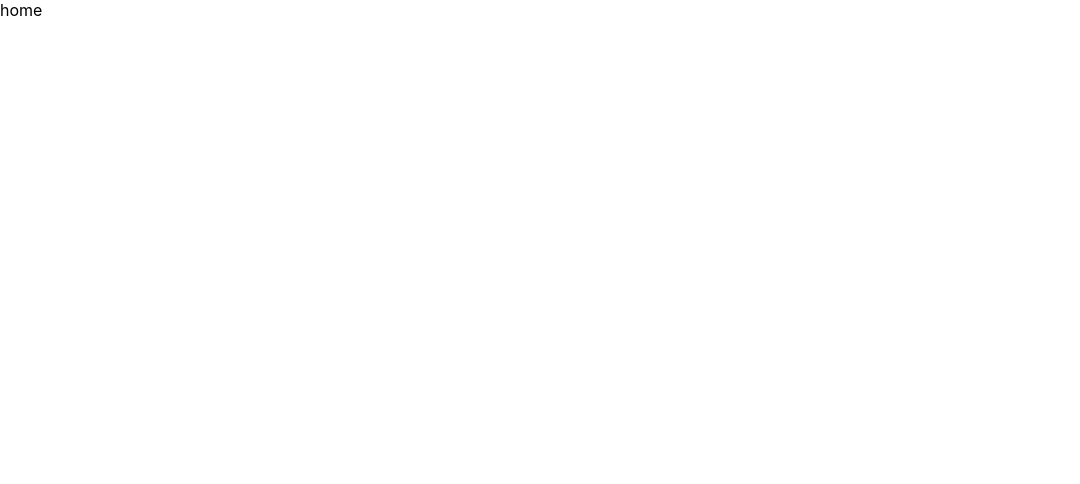
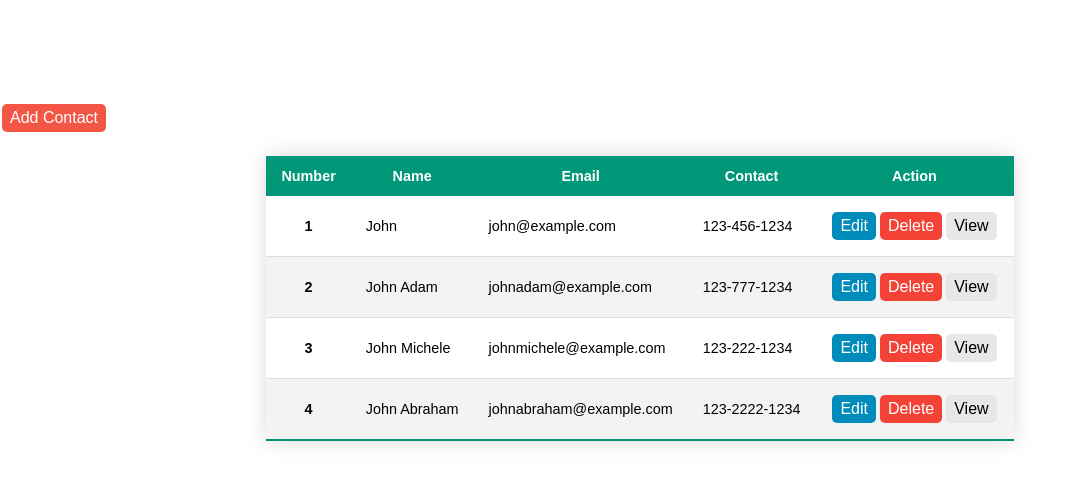
Before and after one commit to mabuhanifa/rtk-qury-prac-01, a React (Create React App) app: page / in a window 1280 px wide. Shown: the top 484 px of the page, without its empty margins (0-1080 px from the left). Built offline with nearby package versions, Linux system fonts and the light colour scheme; data requests are answered from the project's data file.

Commit message:
data displayed and POST method added

```diff
--- a/src/pages/home/Home.js
+++ b/src/pages/home/Home.js
@@ -1,14 +1,55 @@
-import { useContactsQuery } from '../../redux/rtk query/contactsApi';
-import './home.css';
+import { Link } from "react-router-dom";
+import Spinner from "../../components/spinner/Spinner";
+import { useContactsQuery } from "../../redux/rtk query/contactsApi";
+import "./home.css";
 
 const Home = () => {
-    const {data,error,isLoading,} = useContactsQuery();
-    console.log(data);
-    return (
-        <div>
-            home
-        </div>
-    );
+  const { data, error, isLoading } = useContactsQuery();
+  return (
+    <div style={{ marginTop: "100px" }}>
+      {isLoading && <Spinner />}
+      {error && <p>{error}</p>}
+      <Link to={"/addContact"}>
+        <button className="btn btn-add"> Add Contact</button>
+      </Link>
+      <br />
+      <br />
+      <table className="styled-table">
+        <thead>
+          <tr>
+            <th style={{ textAlign: "center" }}>Number</th>
+            <th style={{ textAlign: "center" }}>Name</th>
+            <th style={{ textAlign: "center" }}>Email</th>
+            <th style={{ textAlign: "center" }}>Contact</th>
+            <th style={{ textAlign: "center" }}>Action</th>
+          </tr>
+        </thead>
+        <tbody>
+          {data?.map((item, index) => {
+            return (
+              <tr key={item.id}>
+                <th scope="row">{index + 1}</th>
+                <td>{item.name}</td>
+                <td>{item.email}</td>
+                <td>{item.contact}</td>
+                <td>
+                  <Link to={`/editContact/${item.id}`}>
+                    <button className="btn btn-edit">Edit</button>
+                  </Link>
+                  <Link to={`/editContact/${item.id}`}>
+                    <button className="btn btn-delete">Delete</button>
+                  </Link>
+                  <Link to={`/info/${item.id}`}>
+                    <button className="btn btn-view">View</button>
+                  </Link>
+                </td>
+              </tr>
+            );
+          })}
+        </tbody>
+      </table>
+    </div>
+  );
 };
 
 export default Home;
--- a/src/pages/home/home.css
+++ b/src/pages/home/home.css
@@ -0,0 +1,61 @@
+.styled-table {
+    border-collapse: collapse;
+    margin: auto;
+    font-size: 0.9em;
+    font-family: sans-serif;
+    max-width: 1200px;
+    box-shadow: 0 0 20px rgba(0, 0, 0, 0.15);
+}
+
+.styled-table thead tr {
+    background-color: #009879;
+    color: #ffffff;
+    text-align: left;
+}
+
+.styled-table th,
+.styled-table td {
+    padding: 12px 15px;
+}
+
+.styled-table tbody tr {
+    border-bottom: 1px solid #dddddd;
+}
+
+.styled-table tbody tr:nth-of-type(even) {
+    background-color: #f3f3f3;
+}
+
+.styled-table tbody tr:last-of-type {
+    border-bottom: 2px solid #009879;
+}
+
+.btn {
+    border: none;
+    color: white;
+    padding: 5px 8px;
+    text-align: center;
+    text-decoration: none;
+    display: inline-block;
+    border-radius: 5px;
+    font-size: 16px;
+    margin: 4px 2px;
+    cursor: pointer;
+}
+
+.btn-edit {
+    background-color: #008cba;
+}
+
+.btn-delete {
+    background-color: #f44336;
+}
+
+.btn-view {
+    background-color: #e7e7e7;
+    color: black;
+}
+
+.btn-add {
+    background-color: #f45646;
+}
--- a/src/redux/rtk query/contactsApi.js
+++ b/src/redux/rtk query/contactsApi.js
@@ -9,7 +9,14 @@ export const contactsApi = createApi({
     contacts: builder.query({
       query: () => "/contacts",
     }),
+    addContact: builder.mutation({
+      query: (contact) => ({
+        url: "/contacts",
+        method: "POST",
+        body: contact,
+      }),
+    }),
   }),
 });
 
-export const { useContactsQuery } = contactsApi;
+export const { useContactsQuery, useAddContactMutation } = contactsApi;
```
